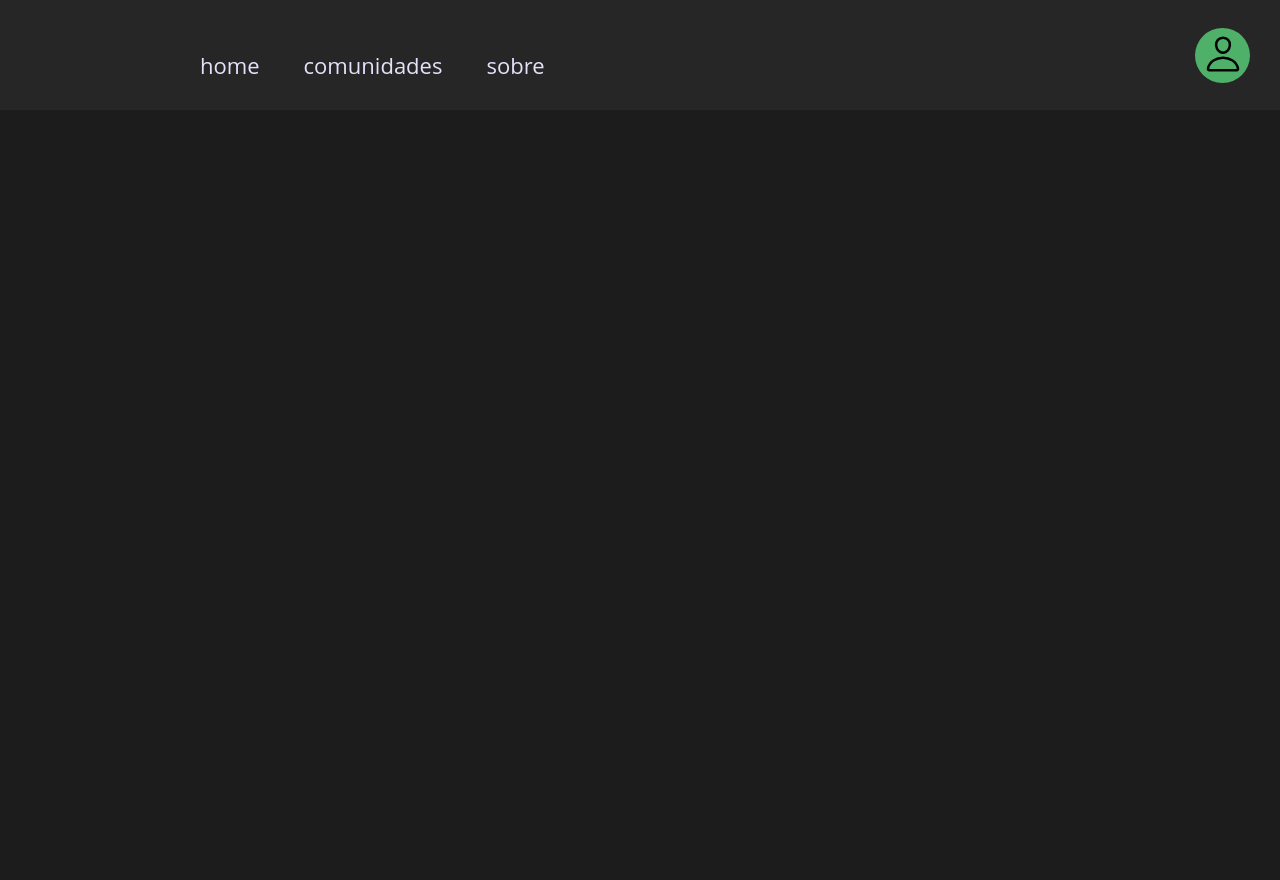
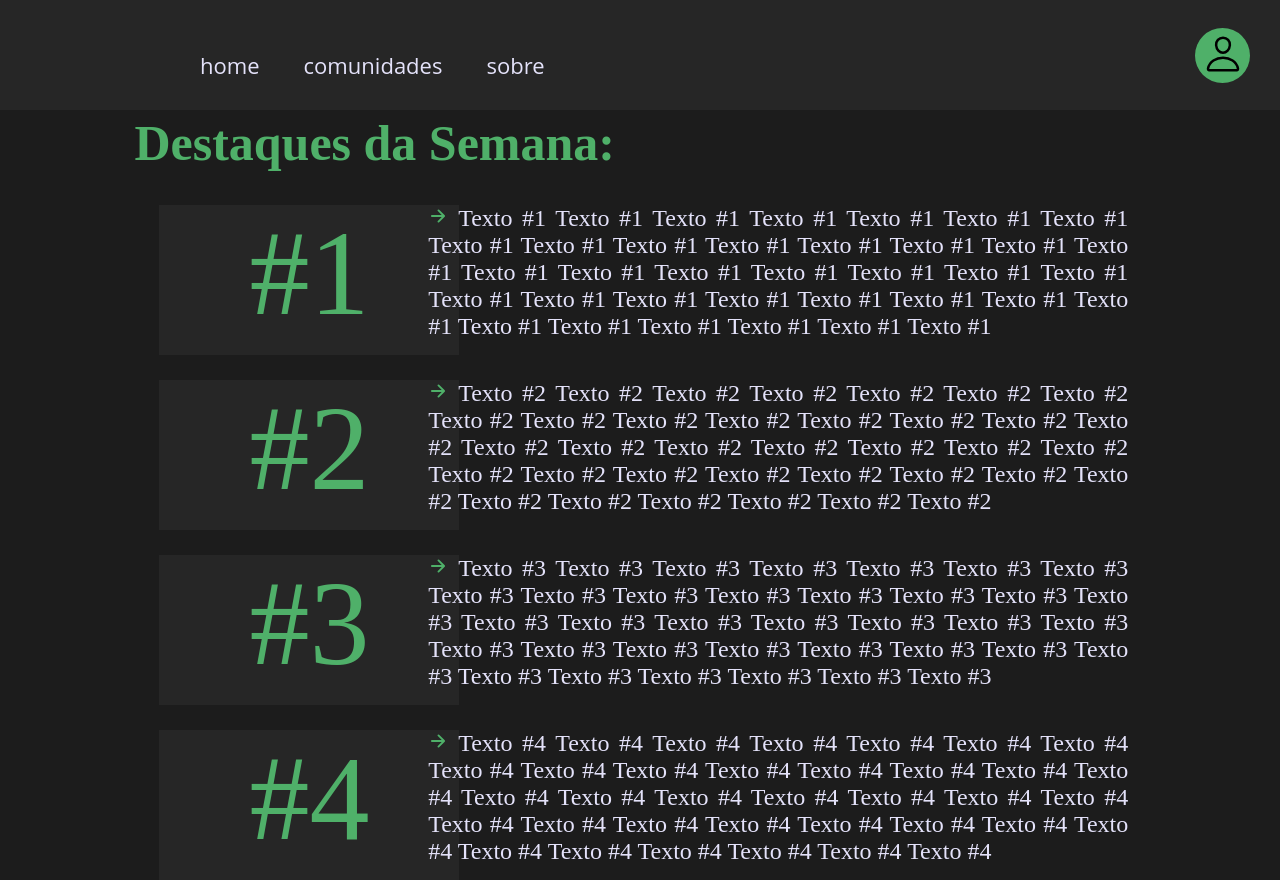
Before and after one commit to RodrigoBonif/Agona-ProjetoInt, a plain HTML site: page Home.html in a window 1280 px wide. Before the commit the page ends 800 px from the top, so only its background shows below. Drawn offline with nearby package versions, Linux system fonts and the light colour scheme.

Commit message:
Add files via upload
home

```diff
--- a/CSS/Estilo.css
+++ b/CSS/Estilo.css
@@ -1,15 +1,13 @@
-/* Home */
+/* home */
 .corpo {
     width: 100vw;
     height: 100vh;
     background-color: #1c1c1c;
     display: block;
     float: left;
-    position: fixed;
     top: 0;
     left: 0;
 }
-
 .menu {
         width: 90%;
         height: 110px;
@@ -106,7 +104,53 @@
     font-size: 40px;
     margin: 6px;
   }
-
+.box-destaque {
+    width: 70%;
+    height: 85%;
+    position: relative;
+    display: block;
+    top: 10%;
+    left: 10.5%;
+    font-size: 20px;
+}
+.text-title-home {
+    font-size: 50px;
+    margin-bottom: 8px;
+}
+.box-chats-home {
+    width: 30%;
+    position: absolute;
+    height: 90%;
+}
+.box-textos-chats {
+    width: 70%;
+    height: 90%;
+    position: absolute;
+    right: 0;
+    text-align: justify;
+}
+.box-imagem-chat {
+    width: 300px;
+    height: 150px;
+    margin: 25px;
+    background-color: #262626;
+    color: #4FB069;
+    text-align: center;
+    font-size: 120px;
+    transition: all 0.2s ease-out;
+}
+.box-imagem-chat:hover {
+    background-color: #397749;
+    color: #1c1c1c;
+    cursor: pointer;
+}
+.box-text-home {
+    width: 700px;
+    height: 150px;
+    margin: 25px;
+    font-size: 24px;
+    color: #E4E2FA;
+}
 
 /*LOGIN/G*/
 
@@ -115,6 +159,15 @@ body {
     padding: 0;
     margin: 0;
     background-color: #1c1c1c;
+}
+
+#login {
+    display: flex;
+    align-items: center;
+    justify-content: center;
+    height: 100vh;
+    font-family: Cambria, Cochin, Georgia, Times, 'Times New Roman', serif;
+
 }
 .box-voltar {
     width: 50px;
@@ -131,14 +184,6 @@ body {
     font-size: 30px;
     text-decoration: none;
     color: #4FB069;
-}
-#login {
-    display: flex;
-    align-items: center;
-    justify-content: center;
-    height: 100vh;
-    font-family: Cambria, Cochin, Georgia, Times, 'Times New Roman', serif;
-
 }
 
 .comeco {
--- a/Home.html
+++ b/Home.html
@@ -23,10 +23,25 @@
     <div class="box-perfil">
         <h2 class="text-green">Perfil</h2>
          <p class="text-white">/*Nome*/</p>  <!-- ou user, caso a pessoa não esteja logado  -->
-        <a href="index.html" class="link-perfil text-white">Gerenciar Perfil</a>
+        <a href="login.html" class="link-perfil text-white">Gerenciar Perfil</a>
     </div>
 
     <main class="corpo">
+        <div class="box-destaque">
+            <h1 class="text-green text-title-home">Destaques da Semana:</h1>
+            <div class="box-chats-home">
+                <div class="box-imagem-chat">#1</div>
+                <div class="box-imagem-chat">#2</div>
+                <div class="box-imagem-chat">#3</div>
+                <div class="box-imagem-chat">#4</div>
+            </div>
+            <div class="box-textos-chats">
+                <div class="box-text-home"><ion-icon class="icone-arrow-sobre" name="arrow-forward-outline"></ion-icon>Texto #1 Texto #1 Texto #1 Texto #1 Texto #1 Texto #1 Texto #1 Texto #1 Texto #1 Texto #1 Texto #1 Texto #1 Texto #1 Texto #1 Texto #1 Texto #1 Texto #1 Texto #1 Texto #1 Texto #1 Texto #1 Texto #1 Texto #1 Texto #1 Texto #1 Texto #1 Texto #1 Texto #1 Texto #1 Texto #1 Texto #1 Texto #1 Texto #1 Texto #1 Texto #1 Texto #1</div>
+                <div class="box-text-home"><ion-icon class="icone-arrow-sobre" name="arrow-forward-outline"></ion-icon>Texto #2 Texto #2 Texto #2 Texto #2 Texto #2 Texto #2 Texto #2 Texto #2 Texto #2 Texto #2 Texto #2 Texto #2 Texto #2 Texto #2 Texto #2 Texto #2 Texto #2 Texto #2 Texto #2 Texto #2 Texto #2 Texto #2 Texto #2 Texto #2 Texto #2 Texto #2 Texto #2 Texto #2 Texto #2 Texto #2 Texto #2 Texto #2 Texto #2 Texto #2 Texto #2 Texto #2</div>
+                <div class="box-text-home"><ion-icon class="icone-arrow-sobre" name="arrow-forward-outline"></ion-icon>Texto #3 Texto #3 Texto #3 Texto #3 Texto #3 Texto #3 Texto #3 Texto #3 Texto #3 Texto #3 Texto #3 Texto #3 Texto #3 Texto #3 Texto #3 Texto #3 Texto #3 Texto #3 Texto #3 Texto #3 Texto #3 Texto #3 Texto #3 Texto #3 Texto #3 Texto #3 Texto #3 Texto #3 Texto #3 Texto #3 Texto #3 Texto #3 Texto #3 Texto #3 Texto #3 Texto #3</div>
+                <div class="box-text-home"><ion-icon class="icone-arrow-sobre" name="arrow-forward-outline"></ion-icon>Texto #4 Texto #4 Texto #4 Texto #4 Texto #4 Texto #4 Texto #4 Texto #4 Texto #4 Texto #4 Texto #4 Texto #4 Texto #4 Texto #4 Texto #4 Texto #4 Texto #4 Texto #4 Texto #4 Texto #4 Texto #4 Texto #4 Texto #4 Texto #4 Texto #4 Texto #4 Texto #4 Texto #4 Texto #4 Texto #4 Texto #4 Texto #4 Texto #4 Texto #4 Texto #4 Texto #4</div>
+            </div>
+        </div>
     </main>
 
     <script src="JS/main.js"></script>
```
Also changed, not shown: login.html (added, +43 -0 lines).
